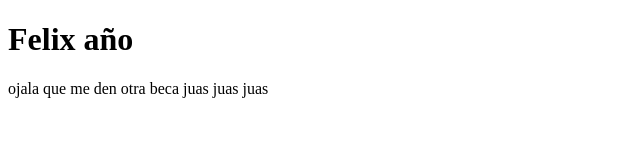
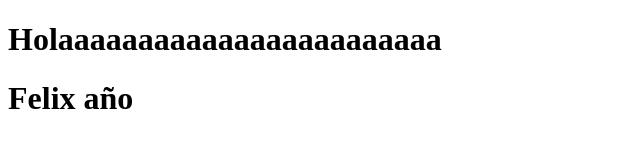
Before and after one commit to David39jq/nocturnoING, a plain HTML site: page index.html in a window 1280 px wide. Shown: the whole page, without its empty margins (0-640 px from the left). Drawn offline with Linux system fonts and the light colour scheme.

Commit message:
modificacion del indexxx x2

```diff
--- a/index.html
+++ b/index.html
@@ -6,8 +6,7 @@
     <title>Document</title>
 </head>
 <body>
+    <h1>Holaaaaaaaaaaaaaaaaaaaaaaaa</h1>
     <h1>Felix año</h1>
-
-    <p>ojala que me den otra beca  juas juas juas </p>
 </body>
 </html>
```
